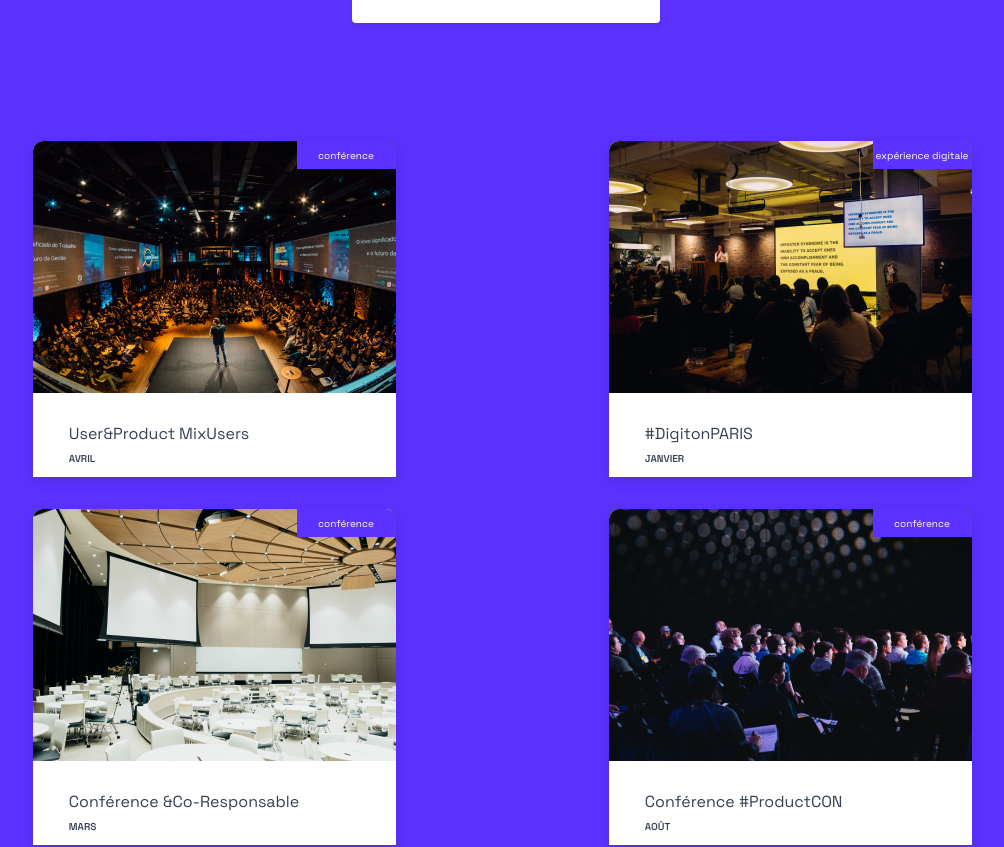
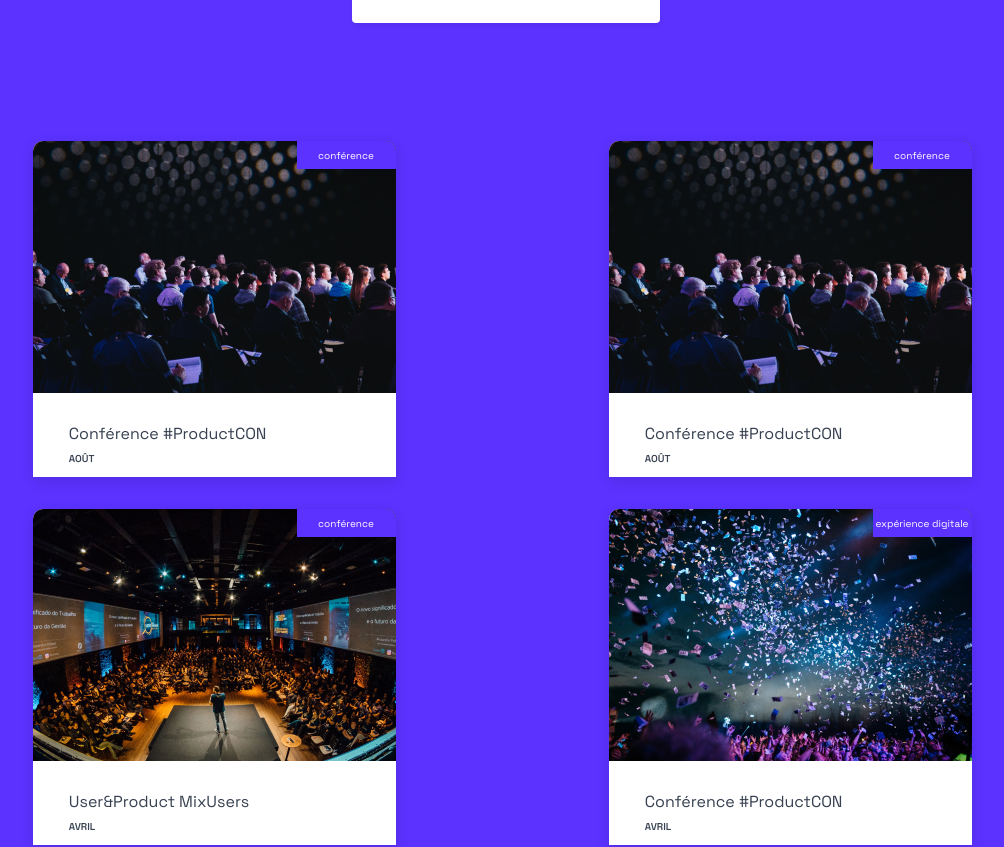
Before and after one commit to Sebi71/724-Events, a React (Create React App) app: page / in a window 1280 px wide. Shown: the part 1865-2712 px from the top of the page, without its empty margins (138-1142 px from the left). Built offline with nearby package versions, Linux system fonts and the light colour scheme.

Commit message:
fixed form bug

```diff
--- a/src/containers/Events/index.js
+++ b/src/containers/Events/index.js
@@ -13,12 +13,19 @@ const EventList = () => {
   const { data, error } = useData();
   const [type, setType] = useState();
   const [currentPage, setCurrentPage] = useState(1);
+
+  // added a constant to have last photo posted first
+  const byDateDesc = data?.events.sort((evtA, evtB) =>
+    new Date(evtA.date) > new Date(evtB.date) ? -1 : 1
+  );
   const filteredEvents = (
     (!type
-      ? data?.events
+      ? byDateDesc
       // adding filter to have the corresponding photo depending on the type
-      : data?.events.filter(event => event.type === type)) || []
+      : byDateDesc.filter(event => event.type === type)) || []
     ).filter((event, index) => {
+    // added a console.log to check which photos are recovered by filtering
+    // console.log("selected photos:", event);
     if (
       (currentPage - 1) * PER_PAGE <= index &&
       PER_PAGE * currentPage > index
@@ -29,7 +36,7 @@ const EventList = () => {
   });
   const changeType = (evtType) => {
     // verification of the value received
-    console.log("selected value :", evtType);
+    // console.log("selected value :", evtType);
     setCurrentPage(1);
     setType(evtType);
   };
@@ -48,10 +55,7 @@ const EventList = () => {
             onChange={(value) => (value ? changeType(value) : changeType(null))}
           />
           <div id="events" className="ListContainer">
-            {filteredEvents.map((event) => {
-              // added a console.log to check which photos are recovered by filtering
-              console.log("selected photos:", event)
-              return (
+            {filteredEvents.map((event) => (
               <Modal key={event.id} Content={<ModalEvent event={event} />}>
                 {({ setIsOpened }) => (
                   <EventCard
@@ -63,8 +67,7 @@ const EventList = () => {
                   />
                 )}
               </Modal>
-              )
-            })}
+            ))}
           </div>
           <div className="Pagination">
             {[...Array(pageNumber || 0)].map((_, n) => (
--- a/src/containers/Form/index.js
+++ b/src/containers/Form/index.js
@@ -4,7 +4,8 @@ import Field, { FIELD_TYPES } from "../../components/Field";
 import Select from "../../components/Select";
 import Button, { BUTTON_TYPES } from "../../components/Button";
 
-const mockContactApi = () => new Promise((resolve) => { setTimeout(resolve, 1000); })
+// modification of the duration so that the test has time to be executed
+const mockContactApi = () => new Promise((resolve) => { setTimeout(resolve, 900); })
 
 const Form = ({ onSuccess, onError }) => {
   const [sending, setSending] = useState(false);
@@ -16,6 +17,8 @@ const Form = ({ onSuccess, onError }) => {
       try {
         await mockContactApi();
         setSending(false);
+        // call the function to trigger the message
+        onSuccess();
       } catch (err) {
         setSending(false);
         onError(err);
@@ -53,6 +56,7 @@ const Form = ({ onSuccess, onError }) => {
   );
 };
 
+
 Form.propTypes = {
   onError: PropTypes.func,
   onSuccess: PropTypes.func,
--- a/src/contexts/DataContext/index.js
+++ b/src/contexts/DataContext/index.js
@@ -15,7 +15,6 @@ export const api = {
     return json.json();
   },
 };
-
 export const DataProvider = ({ children }) => {
   const [error, setError] = useState(null);
   const [data, setData] = useState(null);
@@ -47,7 +46,6 @@ export const DataProvider = ({ children }) => {
 DataProvider.propTypes = {
   children: PropTypes.node.isRequired,
 }
-
 export const useData = () => useContext(DataContext);
 
 export default DataContext;
```
Also changed, not shown: 1 other file (tests, documents, lock files or other folders). Lines whose indentation alone changed are shown as unchanged.
